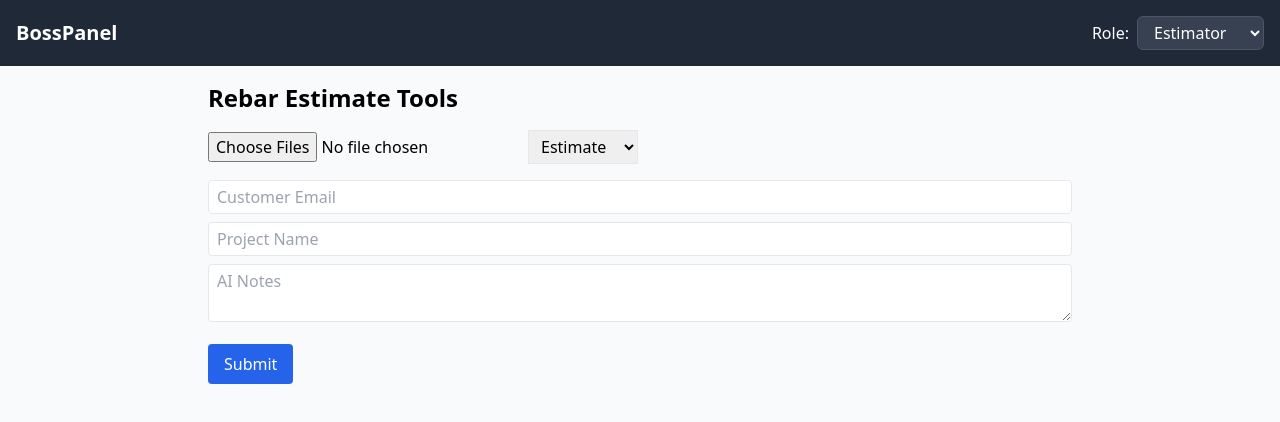
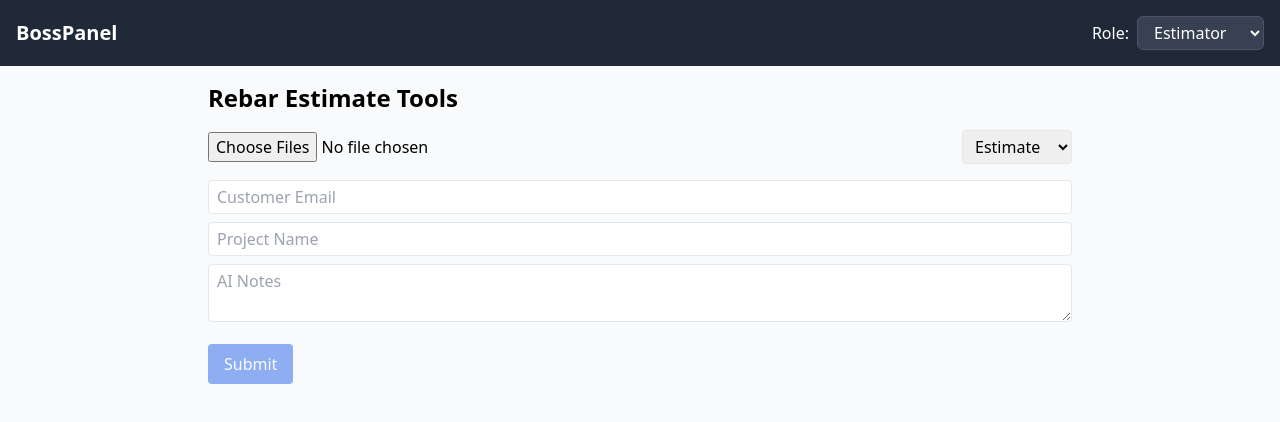
Before and after one commit to rebarshop-24/rebar-ai-frontend, a React (Vite) app: page / in a window 1280 px wide. Shown: the top 422 px of the page. Built offline with nearby package versions, Linux system fonts and the light colour scheme.

Commit message:
Update DrawingTool with improved barlist parsing

```diff
--- a/src/DrawingTool.jsx
+++ b/src/DrawingTool.jsx
@@ -11,14 +11,24 @@ export default function DrawingTool() {
   const [folderId, setFolderId] = useState("");
   const [mode, setMode] = useState("estimate");
   const [loading, setLoading] = useState(false);
+  const [error, setError] = useState(null);
   const [barlistData, setBarlistData] = useState(null);
 
   const BACKEND_URL = "https://rebar-ai-backend.onrender.com";
 
-  const handleFileChange = (e) => setFiles(Array.from(e.target.files));
+  const handleFileChange = (e) => {
+    setFiles(Array.from(e.target.files));
+    setError(null);
+  };
 
   const handleSubmit = async () => {
+    if (!files.length) {
+      setError("Please select at least one file");
+      return;
+    }
+
     setLoading(true);
+    setError(null);
     setJsonOutput(null);
     setPdfBlob(null);
     setBarlistData(null);
@@ -28,13 +38,16 @@ export default function DrawingTool() {
       files.forEach(file => formData.append("files", file));
       formData.append("mode", mode);
 
-      const res = await axios.post(`${BACKEND_URL}/api/parse-blueprint-estimate`, formData, {
+      const res = await axios.post(`${BACKEND_URL}/api/parse-blueprint-${mode}`, formData, {
         headers: { "Content-Type": "multipart/form-data" }
       });
 
       setJsonOutput(res.data);
 
       if (mode === "barlist") {
+        if (!res.data?.bars?.length) {
+          throw new Error("No rebar data found in the uploaded files. Please check the files and try again.");
+        }
         setBarlistData(res.data);
       } else if (mode === "estimate") {
         let smartNotes = "✅ AI Estimate generated successfully.";
@@ -53,9 +66,9 @@ export default function DrawingTool() {
         });
         setPdfBlob(exportRes.data);
       }
-    } catch (x) {
-      const detail = x.response?.data?.detail || x.message;
-      alert(`❌ Submission failed: ${detail}`);
+    } catch (err) {
+      console.error(err);
+      setError(err.response?.data?.detail || err.message || "Failed to process files");
     } finally {
       setLoading(false);
     }
@@ -176,18 +189,42 @@ export default function DrawingTool() {
         </div>
       )}
 
-      <input type="file" multiple accept=".pdf,image/*" onChange={handleFileChange} className="mb-2" />
-      <select value={mode} onChange={e => setMode(e.target.value)} className="border px-2 py-1 mb-4 ml-2">
-        <option value="estimate">Estimate</option>
-        <option value="barlist">Barlist</option>
-        <option value="drawing">Drawings</option>
-      </select>
+      {error && (
+        <div className="bg-red-50 text-red-800 p-3 rounded-md mb-4">
+          ❌ {error}
+        </div>
+      )}
+
+      <div className="flex items-center gap-2 mb-4">
+        <input
+          type="file"
+          multiple
+          accept=".pdf,image/*"
+          onChange={handleFileChange}
+          className="flex-grow"
+        />
+        <select
+          value={mode}
+          onChange={e => setMode(e.target.value)}
+          className="border px-2 py-1 rounded"
+        >
+          <option value="estimate">Estimate</option>
+          <option value="barlist">Barlist</option>
+          <option value="drawing">Drawings</option>
+        </select>
+      </div>
 
       <input type="email" placeholder="Customer Email" value={email} onChange={e => setEmail(e.target.value)} className="border px-2 py-1 rounded w-full mb-2" />
       <input type="text" placeholder="Project Name" value={projectName} onChange={e => setProjectName(e.target.value)} className="border px-2 py-1 rounded w-full mb-2" />
       <textarea placeholder="AI Notes" value={notes} onChange={e => setNotes(e.target.value)} className="border px-2 py-1 rounded w-full mb-4" />
 
-      <button onClick={handleSubmit} className="bg-blue-600 text-white px-4 py-2 rounded">Submit</button>
+      <button
+        onClick={handleSubmit}
+        disabled={loading || !files.length}
+        className={`bg-blue-600 text-white px-4 py-2 rounded ${loading || !files.length ? 'opacity-50 cursor-not-allowed' : 'hover:bg-blue-700'}`}
+      >
+        Submit
+      </button>
 
       {mode === "barlist" && renderBarlist()}
 
```
